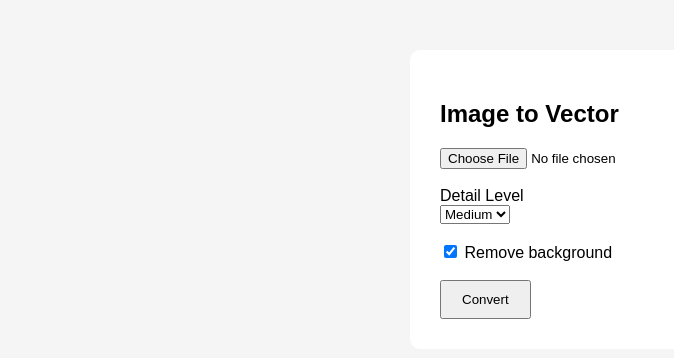
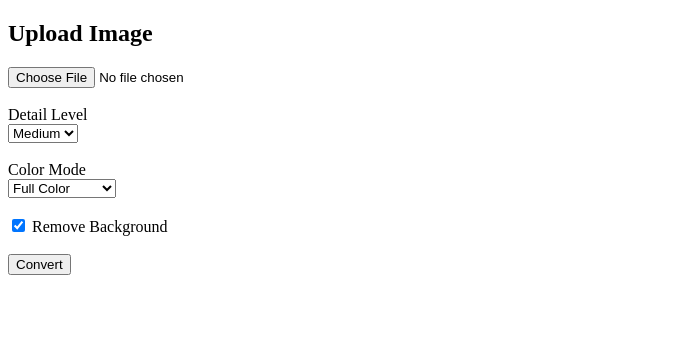
Before and after one commit to Funkariya/vector-tool, a Flask app: page / in a window 1280 px wide. Shown: the top 358 px of the page, without its empty margins (0-674 px from the left). Run offline with Flask 3, Linux system fonts and the light colour scheme.

Commit message:
Update index.html

```diff
--- a/templates/index.html
+++ b/templates/index.html
@@ -2,18 +2,12 @@
 <html>
 <head>
     <title>Image to Vector</title>
-  <style>
-    body { font-family: Arial; background:#f5f5f5; }
-    .box { background:white; padding:30px; width:400px; margin:50px auto; border-radius:10px; }
-    button { padding:10px 20px; cursor:pointer; }
-  </style>
 </head>
 <body>
 
-<div class="box">
-  <h2>Image to Vector</h2>
+<h2>Upload Image</h2>
 
-  <form method="post" enctype="multipart/form-data">
+<form method="POST" enctype="multipart/form-data">
     <input type="file" name="image" required><br><br>
 
     <label>Detail Level</label><br>
@@ -23,14 +17,20 @@
         <option value="high">High</option>
     </select><br><br>
 
+    <label>Color Mode</label><br>
+    <select name="color_mode">
+        <option value="bw">Black & White</option>
+        <option value="limited">Limited Colors</option>
+        <option value="full" selected>Full Color</option>
+    </select><br><br>
+
     <label>
         <input type="checkbox" name="remove_bg" checked>
-      Remove background
+        Remove Background
     </label><br><br>
 
     <button type="submit">Convert</button>
 </form>
-</div>
 
 </body>
 </html>
```
Lines whose indentation alone changed are shown as unchanged.
